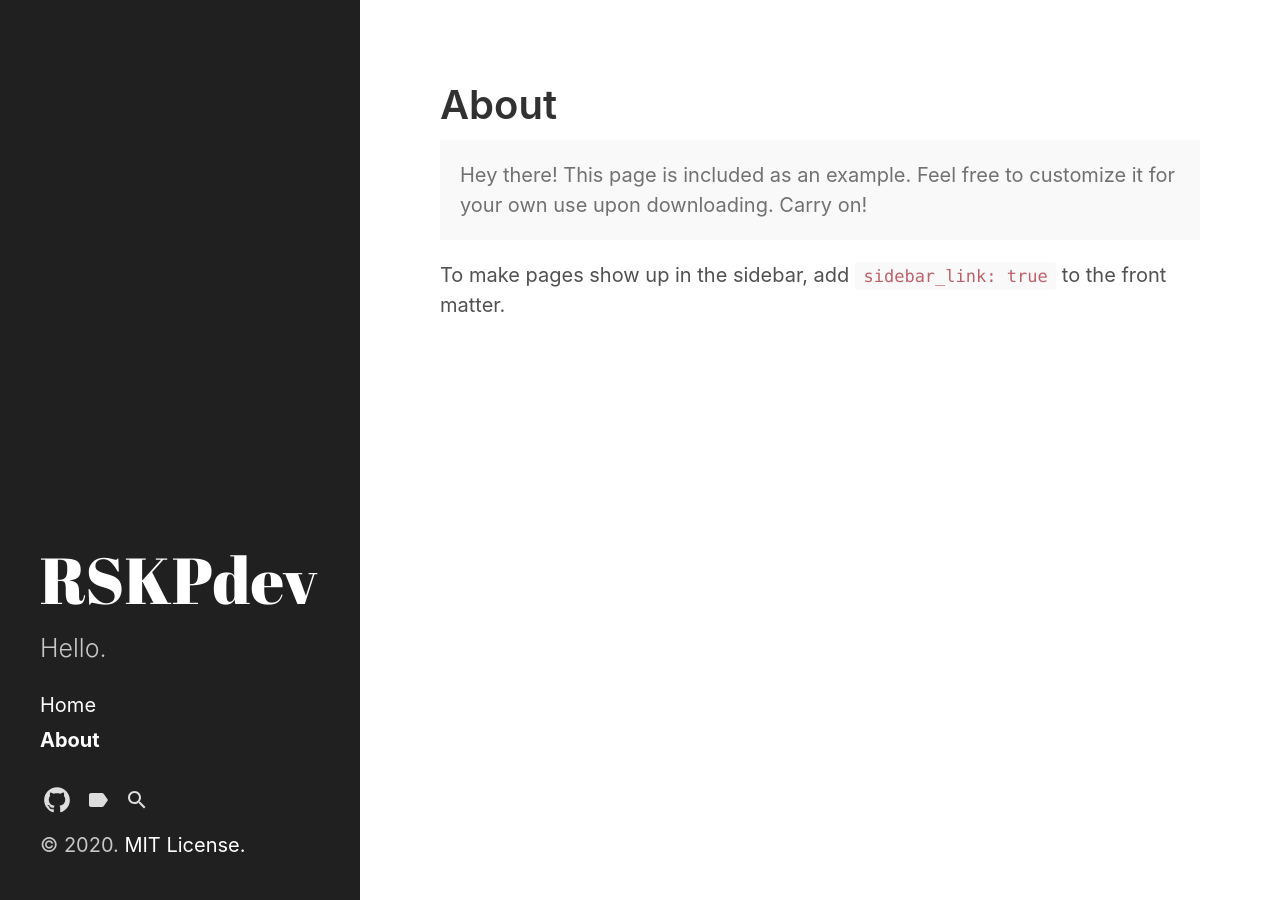
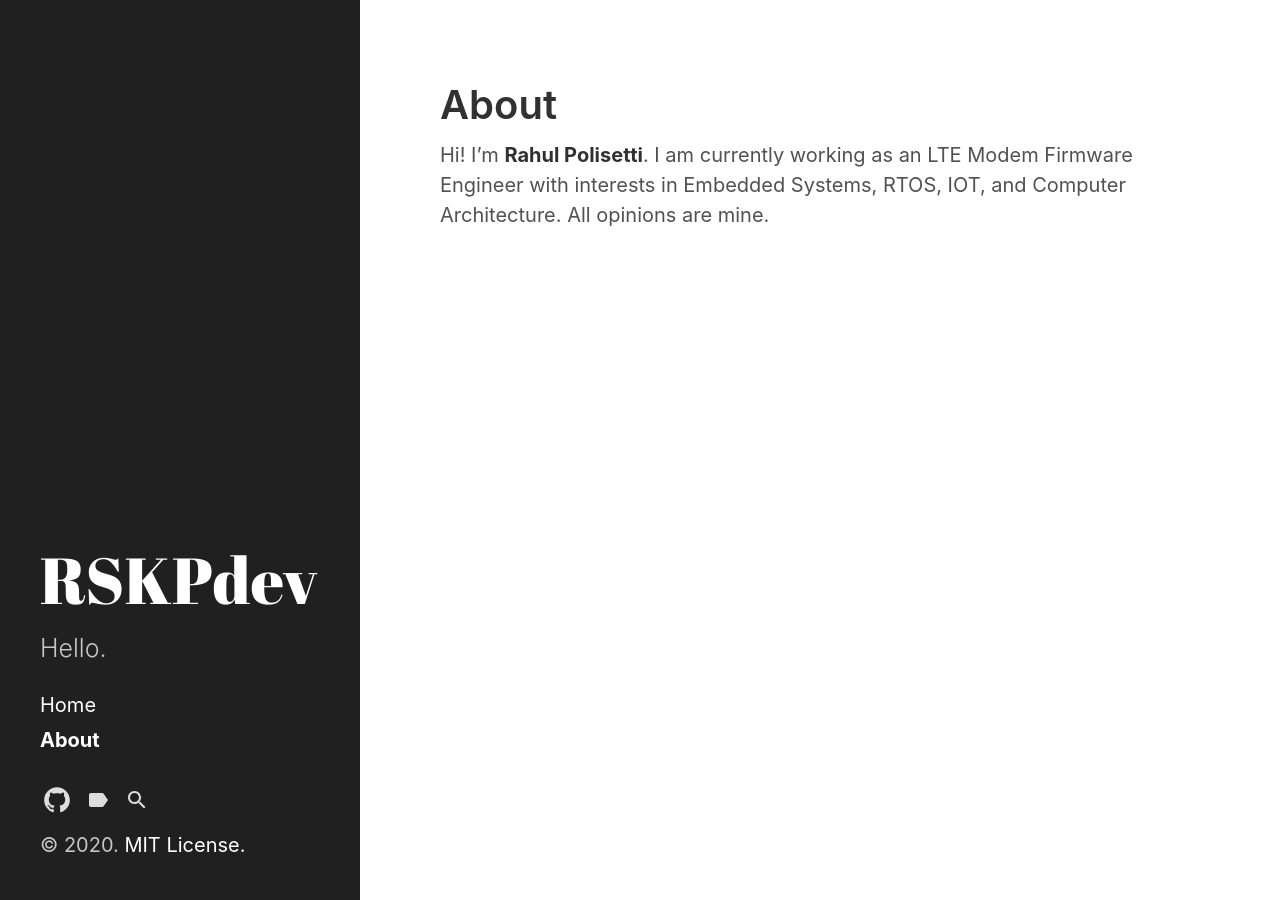
Before and after one commit to rskpdev/rskpdev.github.io, a Jekyll site: the page built from about.md, in a window 1280 px wide. Built offline with Jekyll 4.4.1, drawn with Linux system fonts in a browser that asks for light colours.

Commit message:
update about section

```diff
--- a/about.md
+++ b/about.md
@@ -4,10 +4,5 @@ title: About
 sidebar_link: true
 ---
 
-<p class="message">
-  Hey there! This page is included as an example. Feel free to customize it
-  for your own use upon downloading. Carry on!
-</p>
-
-To make pages show up in the sidebar, add `sidebar_link: true` to the front
-matter.
+Hi! I'm <strong>Rahul Polisetti</strong>. I am currently working as an LTE Modem Firmware Engineer with interests in Embedded Systems, RTOS, IOT,
+and Computer Architecture. All opinions are mine.
```
